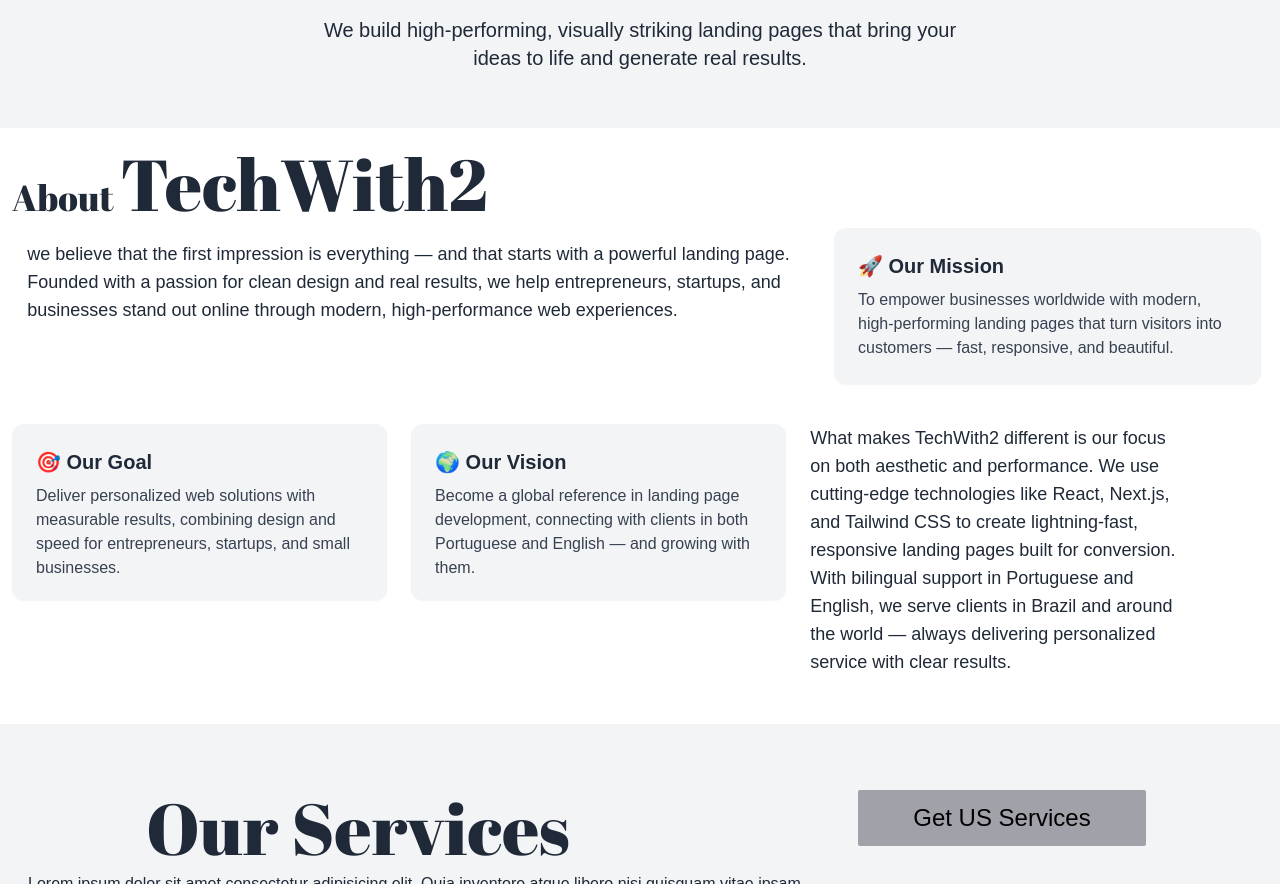
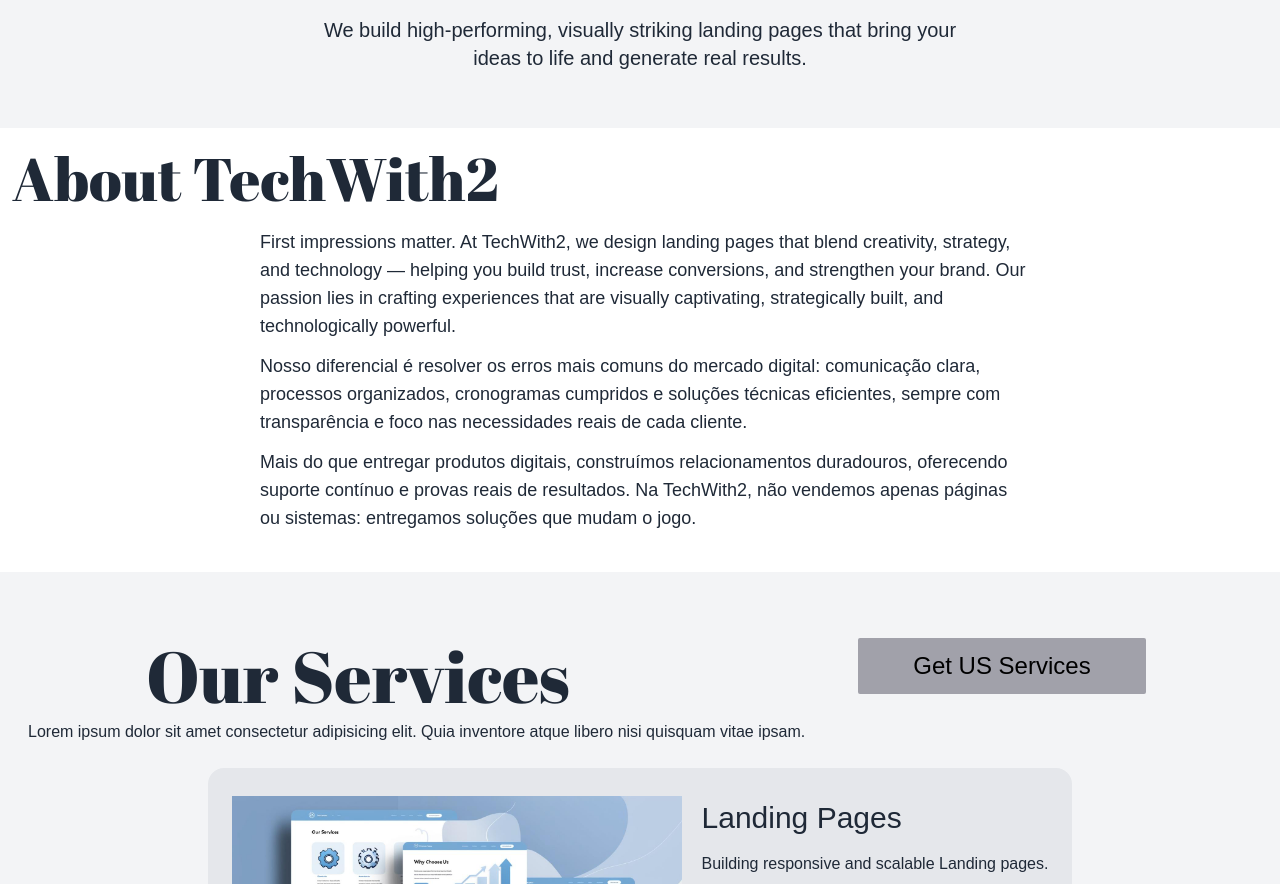
Before and after one commit to Jose-leandro/Techwith2, a Next.js app: page / in a window 1280 px wide. Shown: the part 520-1404 px from the top of the page. Built offline with nearby package versions, Linux system fonts and the light colour scheme.

Commit message:
feat(about): improve section layout and update content

```diff
--- a/app/components/about-us.tsx
+++ b/app/components/about-us.tsx
@@ -1,62 +1,27 @@
-import React from "react";
-
 export default function AboutUs() {
   return (
     <section>
-      <h2 className="w-11/12 text-4xl font-abril mt-5 ml-4 lg:ml-3 lg:w-auto text-gray-800 mb-2">
-        About{" "}
-        <span className="w-11/12 text-5xl font-abril lg:text-7xl lg:w-auto">
-          TechWith2
-        </span>
+      <h2 className="w-11/12 text-4xl font-abril mt-5 ml-4 lg:ml-3 lg:w-auto lg:text-6xl text-gray-800 mb-2">
+        About TechWith2
       </h2>
 
       <div className="w-11/12 flex-col flex ml-4 lg:ml-0 lg:flex lg:flex-row lg:flex-wrap lg:justify-around lg:w-full">
-        <p className="ml-2 w-auto text-base mt-3 mb-4 lg:text-lg lg:w-3/5 lg:mb-0  text-gray-800">
-          we believe that the first impression is everything — and that starts
-          with a powerful landing page. Founded with a passion for clean design
-          and real results, we help entrepreneurs, startups, and businesses
-          stand out online through modern, high-performance web experiences.
+        <p className="ml-2 w-auto text-base mt-3 mb-4 lg:text-lg lg:w-3/5 lg:mb-0 text-gray-800">
+          First impressions matter. At TechWith2, we design landing pages that blend creativity,
+          strategy, and technology — helping you build trust, increase conversions, and strengthen
+          your brand. Our passion lies in crafting experiences that are visually captivating,
+          strategically built, and technologically powerful.
         </p>
 
-        <div className="bg-gray-100 p-6 rounded-xl shadow-sm w-auto lg:w-1/3">
-          <h3 className="text-xl font-bold text-gray-800 mb-2">
-            🚀 Our Mission
-          </h3>
-          <p className="text-gray-700 text-base">
-            To empower businesses worldwide with modern, high-performing landing
-            pages that turn visitors into customers — fast, responsive, and
-            beautiful.
-          </p>
-        </div>
-      </div>
-
-      <div className="mt-10 grid md:grid-cols-3 gap-6 w-11/12 ml-3">
-        <div className="bg-gray-100 p-6 h-44 rounded-xl shadow-sm">
-          <h3 className="text-xl font-bold text-gray-800 mb-2">🎯 Our Goal</h3>
-          <p className="text-gray-700 text-base">
-            Deliver personalized web solutions with measurable results,
-            combining design and speed for entrepreneurs, startups, and small
-            businesses.
-          </p>
-        </div>
-
-        <div className="bg-gray-100 p-6 h-44 rounded-xl shadow-sm">
-          <h3 className="text-xl font-bold text-gray-800 mb-2">
-            🌍 Our Vision
-          </h3>
-          <p className="text-gray-700 text-base">
-            Become a global reference in landing page development, connecting
-            with clients in both Portuguese and English — and growing with them.
-          </p>
-        </div>
-
-        <p className="w-full text-lg  text-gray-800 mb-2">
-          What makes TechWith2 different is our focus on both aesthetic and
-          performance. We use cutting-edge technologies like React, Next.js, and
-          Tailwind CSS to create lightning-fast, responsive landing pages built
-          for conversion. With bilingual support in Portuguese and English, we
-          serve clients in Brazil and around the world — always delivering
-          personalized service with clear results.
+        <p className="ml-2 w-auto text-base mt-3 mb-4 lg:text-lg lg:w-3/5 lg:mb-0 text-gray-800">
+          Nosso diferencial é resolver os erros mais comuns do mercado digital: comunicação clara,
+          processos organizados, cronogramas cumpridos e soluções técnicas eficientes, sempre com
+          transparência e foco nas necessidades reais de cada cliente.
+        </p>
+        <p className="ml-2 w-auto text-base mt-3 mb-4 lg:text-lg lg:w-3/5 lg:mb-0 text-gray-800">
+          Mais do que entregar produtos digitais, construímos relacionamentos duradouros, oferecendo
+          suporte contínuo e provas reais de resultados. Na TechWith2, não vendemos apenas páginas
+          ou sistemas: entregamos soluções que mudam o jogo.
         </p>
       </div>
     </section>
```
